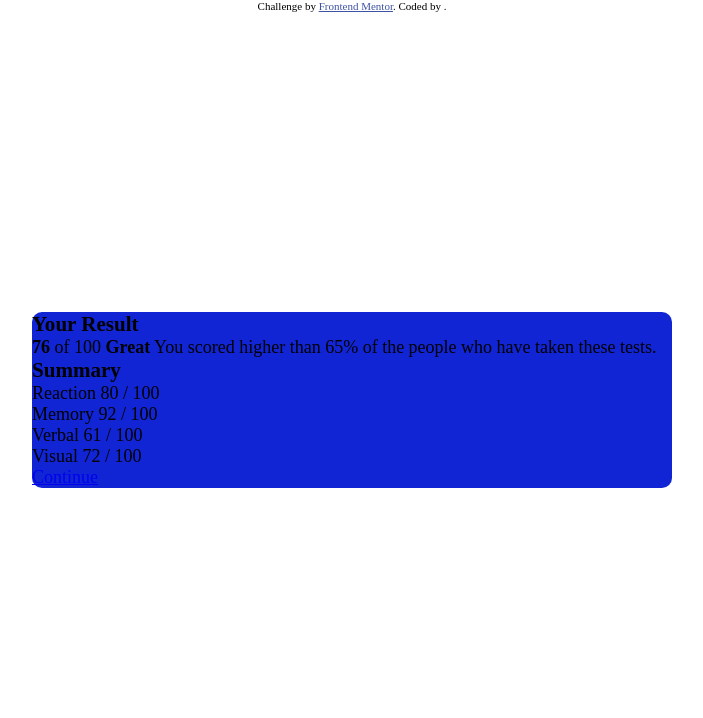
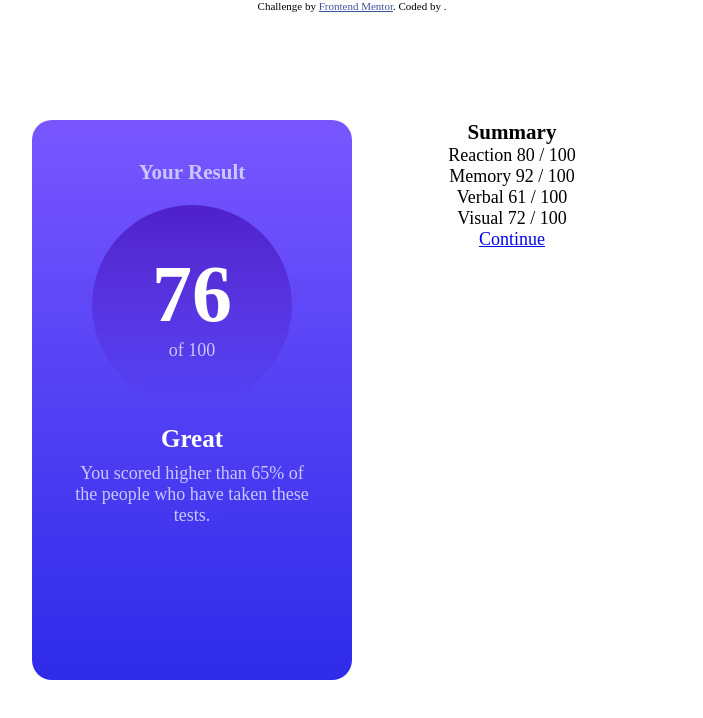
Before and after one commit to heisthemo/result-summary-component, a plain HTML site: page index.html in a window 1280 px wide. Shown: the whole page, without its empty margins (288-991 px from the left). Drawn offline with Linux system fonts and the light colour scheme.

Commit message:
Completed the summary side of the card

```diff
--- a/index.html
+++ b/index.html
@@ -11,11 +11,12 @@
     <div class="card">
       <div class="card__result">
         <h3 class="card__result-heading">Your Result</h3>
-      </div>
-      <div class="circle">
-        <p class="card__score-text">
-          <strong class="card__score">76</strong> of 100 <strong class="card__rating">Great</strong> You scored higher
-          than 65% of the people who have taken these tests.
+        <div class="card__circle">
+          <p class="card__score-text"><strong class="card__score">76</strong> of 100</p>
+        </div>
+        <p class="card__rating-text">
+          <strong class="card__rating">Great</strong>You scored higher than 65% of the people who have taken these
+          tests.
         </p>
       </div>
       <div class="card__summary">
--- a/sass/_home.scss
+++ b/sass/_home.scss
@@ -3,12 +3,47 @@
 
 body {
   background-color: v.$color-white;
+  height: 100vh;
 }
 .card {
-  background-color: v.$color-blue-cobalt;
   border-radius: 1rem;
+  height: 70%;
   @include m.positionCenter;
   width: 50%;
+  &__result {
+    background-image: linear-gradient(v.$color-light-slate-blue, v.$color-light-royal-blue);
+    border-radius: 20px;
+    color: v.$color-light-lavender;
+    float: left;
+    height: 100%;
+    padding: 4rem;
+    width: 50%;
+  }
+  &__circle {
+    background-image: linear-gradient(v.$color-violet-blue, v.$color-persian-blue);
+    border-radius: 50%;
+    height: 20rem;
+    margin: 2rem auto;
+
+    position: relative;
+    width: 20rem;
+  }
+  &__score-text {
+    @include m.positionCenter;
+  }
+  &__score {
+    color: v.$color-white;
+  }
+  &__rating {
+    color: v.$color-white;
+    display: block;
+    margin-bottom: 1rem;
+  }
+  &__summary {
+    float: left;
+    width: 50%;
+    height: 100%;
+  }
 }
 .attribution a {
   color: hsl(228, 45%, 44%);
--- a/sass/_mixins.scss
+++ b/sass/_mixins.scss
@@ -4,3 +4,10 @@
   top: 50%;
   transform: translate(-50%, -50%);
 }
+@mixin clearfix {
+  &::after {
+    content: "";
+    display: table;
+    clear: both;
+  }
+}
--- a/sass/_typography.scss
+++ b/sass/_typography.scss
@@ -5,6 +5,21 @@ body {
   font-family: "Hanken Grotesk", serif;
   font-size: v.$font-size-paragraph;
 }
+.card {
+  text-align: center;
+  &__circle {
+    text-align: center;
+  }
+  &__score {
+    display: block;
+    font-size: 8rem;
+    font-weight: v.$font-weight-bold;
+  }
+  &__rating {
+    font-size: 2.5rem;
+    font-weight: v.$font-weight-medium;
+  }
+}
 
 .attribution {
   font-size: 11px;
```
Also changed, not shown: css/style.css, 2 other files.
